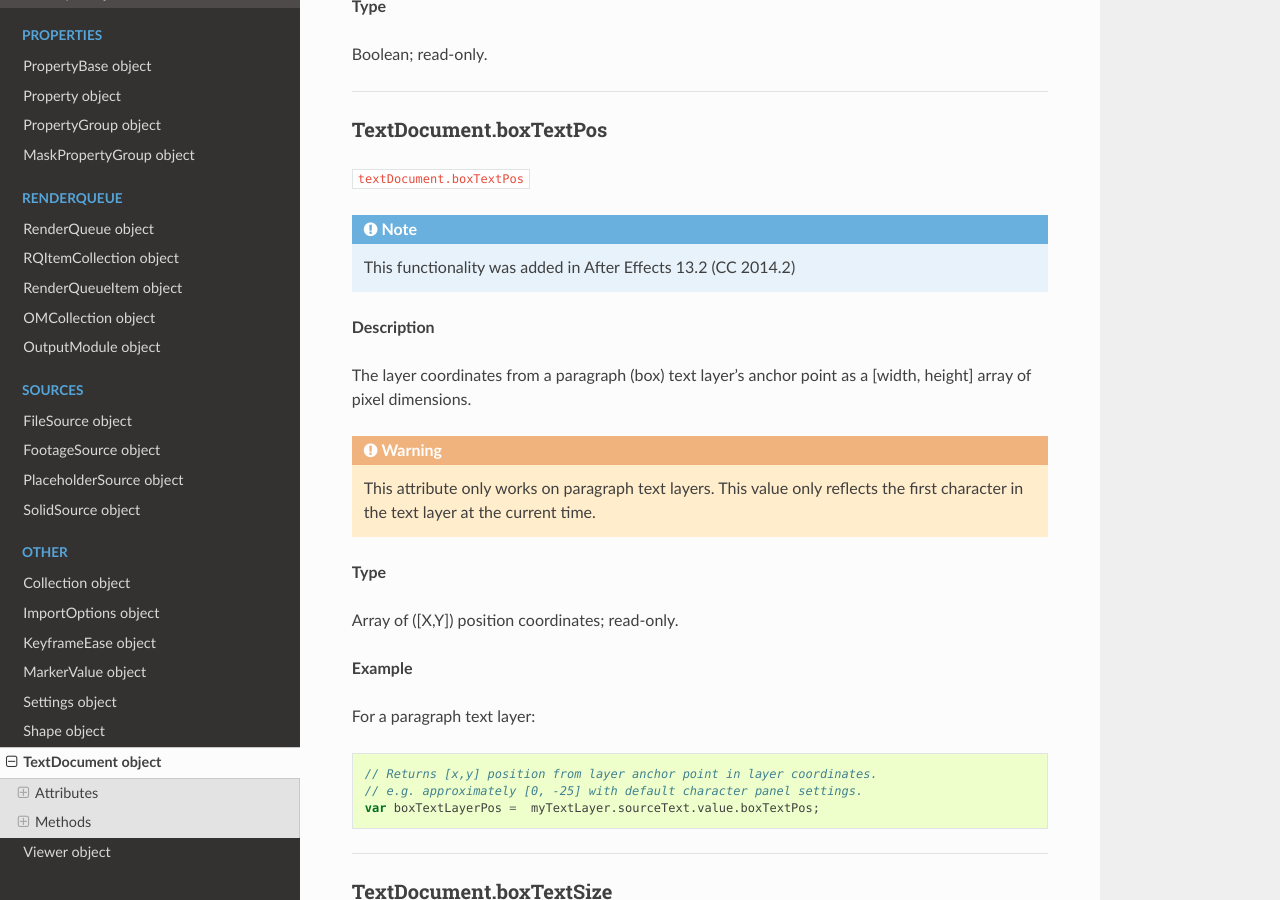
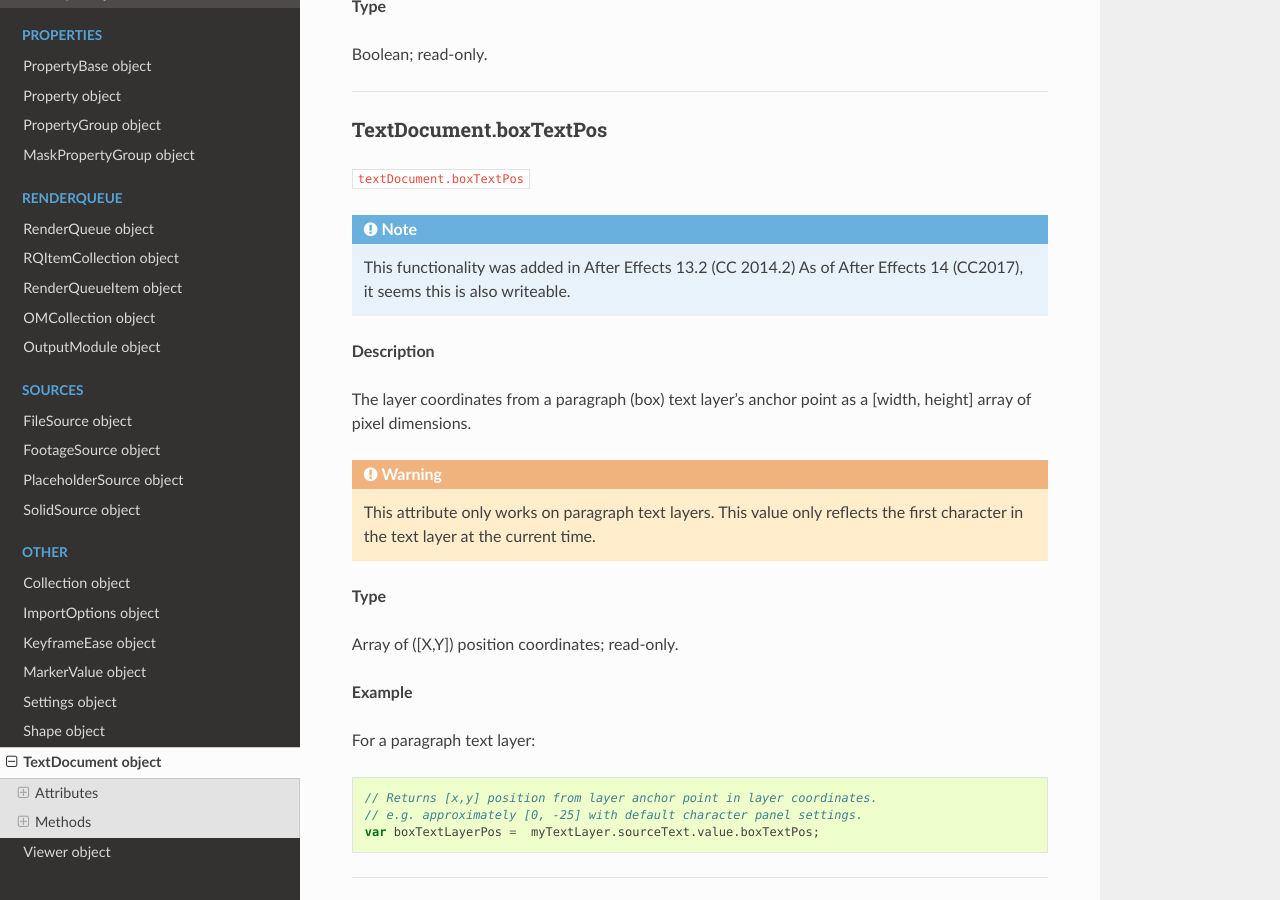
Before and after one commit to docsforadobe/after-effects-scripting-guide, a Sphinx documentation site: the page built from docs/textdocument.rst, in a window 1280 px wide and 900 px high, scrolled down 3716 px. Built offline with Sphinx 7.4.7 and the Read the Docs theme 2.0.0, drawn with Linux system fonts in a browser that asks for light colours.

Commit message:
Adds note about boxTextPos being writable in CC17

```diff
--- a/docs/textdocument.rst
+++ b/docs/textdocument.rst
@@ -181,6 +181,7 @@ TextDocument.boxTextPos
 
 .. note::
    This functionality was added in After Effects 13.2 (CC 2014.2)
+   As of After Effects 14 (CC2017), it seems this is also writeable.
 
 **Description**
 
```
Also changed, not shown: 1 other file.
